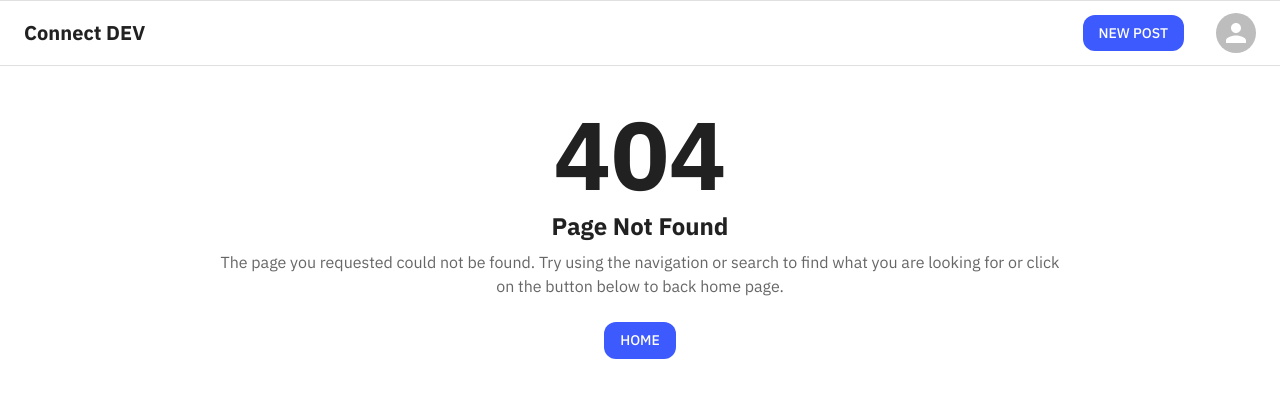
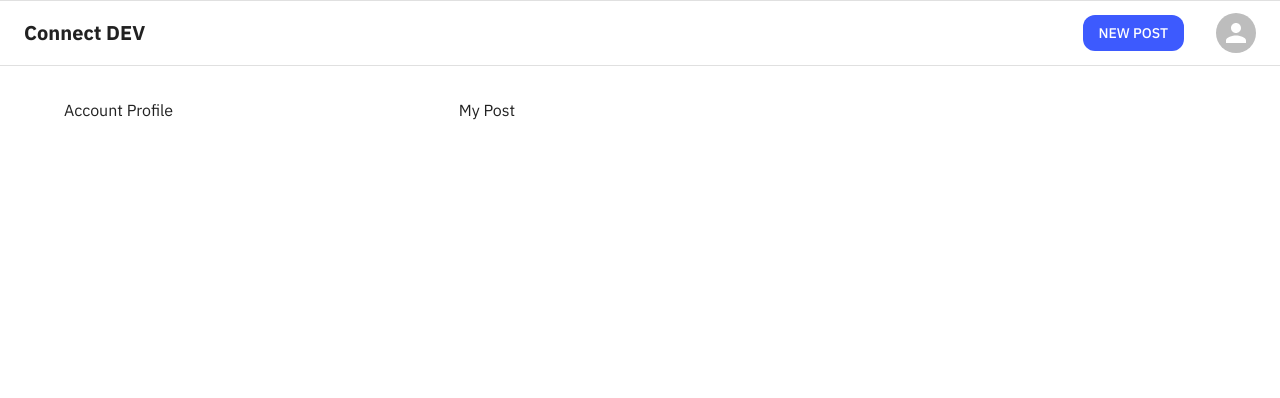
Before and after one commit to smarcelloc/react-template-blog-dev, a React (Create React App) app: page /profile in a window 1280 px wide. Shown: the top 398 px of the page. Built offline with nearby package versions, Linux system fonts and the light colour scheme; what axios-mock-adapter would draw is missing.

Commit message:
feat: add page Profile

```diff
--- a/src/components/Header/MenuProfile.tsx
+++ b/src/components/Header/MenuProfile.tsx
@@ -2,7 +2,6 @@ import * as React from 'react';
 import { useDispatch, useSelector } from 'react-redux';
 import { useNavigate } from 'react-router-dom';
 
-import Divider from '@mui/material/Divider';
 import IconButton from '@mui/material/IconButton';
 import ListItemIcon from '@mui/material/ListItemIcon';
 import ListItemText from '@mui/material/ListItemText';
@@ -11,7 +10,6 @@ import MenuItem from '@mui/material/MenuItem';
 
 import LogoutIcon from '@mui/icons-material/LogoutOutlined';
 import PersonIcon from '@mui/icons-material/PersonOutline';
-import SettingsIcon from '@mui/icons-material/SettingsOutlined';
 
 import accountAction from '../../store/actions/accountAction';
 import AvatarProfile from '../AvatarProfile';
@@ -44,6 +42,11 @@ const MenuProfile: React.FC = () => {
     navigate('/');
   };
 
+  const handleProfile = () => {
+    handleClose();
+    navigate('/profile');
+  };
+
   return (
     <>
       <IconButton
@@ -65,19 +68,12 @@ const MenuProfile: React.FC = () => {
         anchorEl={anchorEl}
         open={open}
         onClose={handleClose}>
-        <MenuItem onClick={handleClose}>
+        <MenuItem onClick={handleProfile}>
           <ListItemIcon>
             <PersonIcon fontSize="small" />
           </ListItemIcon>
           <ListItemText>Profile</ListItemText>
         </MenuItem>
-        <MenuItem onClick={handleClose}>
-          <ListItemIcon>
-            <SettingsIcon fontSize="small" />
-          </ListItemIcon>
-          <ListItemText>Settings</ListItemText>
-        </MenuItem>
-        <Divider />
         <MenuItem onClick={handleSignOut}>
           <ListItemIcon>
             <LogoutIcon fontSize="small" />
--- a/src/interfaces.ts
+++ b/src/interfaces.ts
@@ -33,9 +33,3 @@ export interface NotificationProps {
   type: string;
   createdAt: number;
 }
-
-export interface FollowerProps {
-  id: number;
-  user: UserProps;
-  following: boolean;
-}
--- a/src/pages/Home.tsx
+++ b/src/pages/Home.tsx
@@ -8,6 +8,7 @@ import Page404 from './404';
 import Feeds from './Feeds';
 import PostNew from './Post/New';
 import PostShow from './Post/Show';
+import Profile from './Profile';
 
 const Home: React.FC = () => {
   return (
@@ -18,6 +19,7 @@ const Home: React.FC = () => {
           <Route path="/" element={<Feeds />} />
           <Route path="/post/new" element={<PostNew />} />
           <Route path="/post/:id" element={<PostShow />} />
+          <Route path="/profile" element={<Profile />} />
           <Route path="*" element={<Page404 />} />
         </Routes>
       </Box>
--- /dev/null
+++ b/src/pages/Profile/index.tsx
@@ -0,0 +1,21 @@
+import React from 'react';
+
+import Container from '@mui/material/Container';
+import Grid from '@mui/material/Grid';
+
+const Profile: React.FC = () => {
+  return (
+    <Container maxWidth="lg">
+      <Grid container spacing={4}>
+        <Grid item md={4} width="100%">
+          Account Profile
+        </Grid>
+        <Grid item md={8} width="100%">
+          My Post
+        </Grid>
+      </Grid>
+    </Container>
+  );
+};
+
+export default Profile;
```
